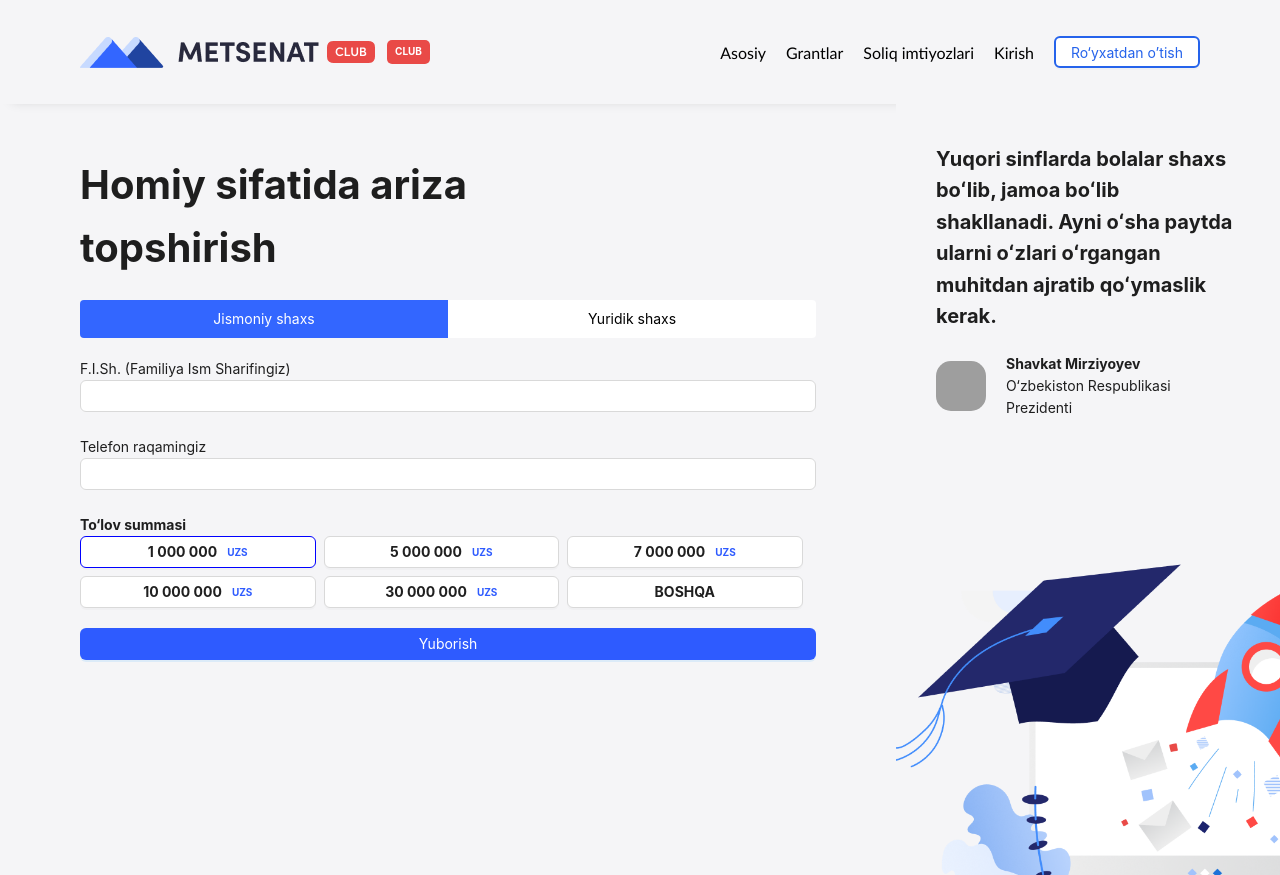
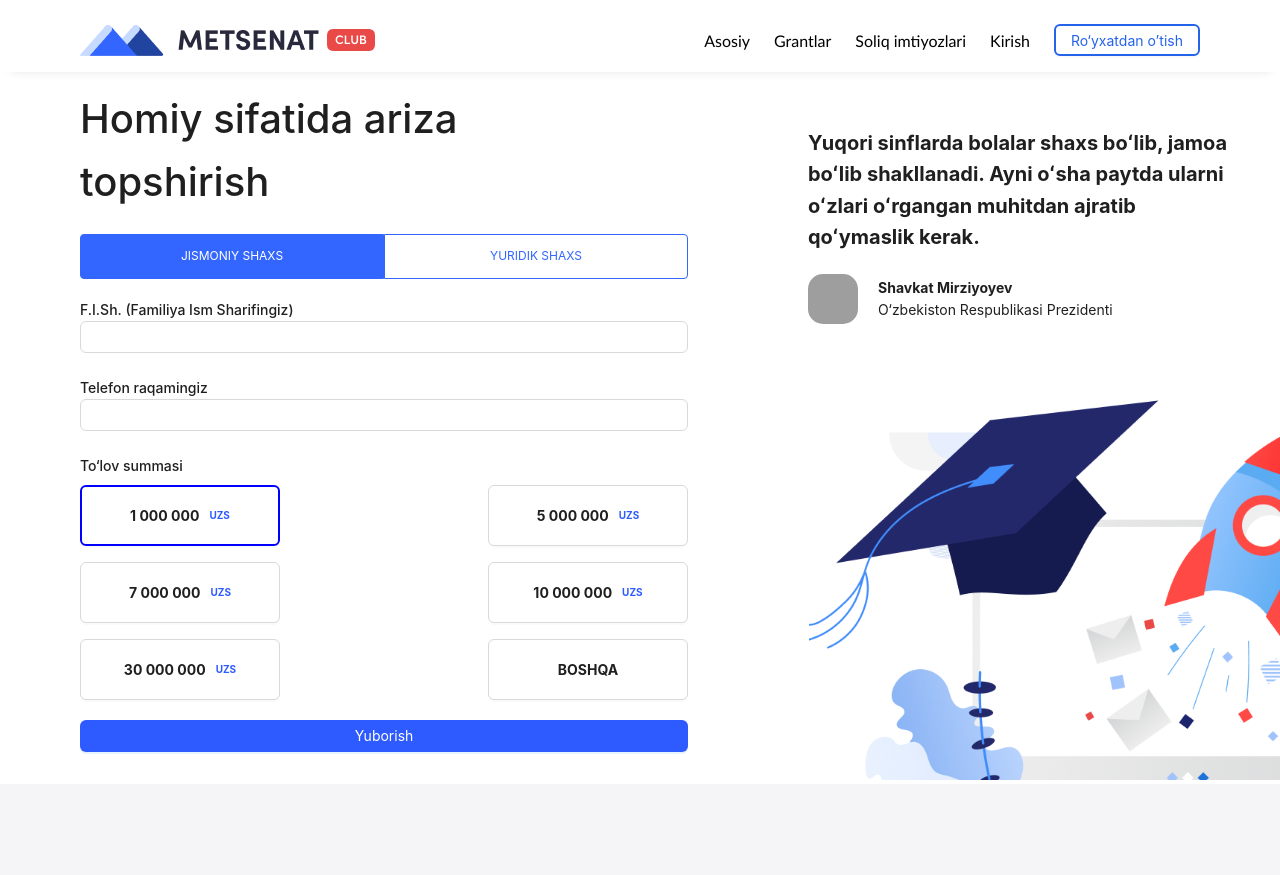
Before and after one commit to Alpen-Gold/metsenat-clud-admin, a React (Create React App) app: page / in a window 1280 px wide. After the commit the page ends 800 px from the top, so only its background shows below. Built offline with nearby package versions, Linux system fonts and the light colour scheme; grey boxes are pictures that could not be loaded.

Commit message:
edit project

```diff
--- a/src/App.js
+++ b/src/App.js
@@ -47,7 +47,10 @@ function App() {
             element={<LoginPage setUserActivited={setUserActivited} />}
           ></Route>
 
-          <Route path={"admin"} element={<Layout />}>
+          <Route
+            path={"admin"}
+            element={<Layout setUserActivited={setUserActivited} />}
+          >
             <Route path={"sponsors"} element={<Sponsors />}></Route>
             <Route path={"students"} element={<Students />}></Route>
             <Route path={"dashboard"} element={<Dashboard />}></Route>
--- a/src/components/mini-components/layout.js
+++ b/src/components/mini-components/layout.js
@@ -3,10 +3,10 @@ import Drawer from "./drawer";
 import * as React from "react";
 import { Outlet } from "react-router-dom";
 
-export const Layout = ({ children }) => {
+export const Layout = (props) => {
   return (
     <>
-      <Header />
+      <Header setUserActivited={props.setUserActivited} />
       <Drawer />
       <Outlet />
     </>
--- a/src/components/mini-components/tab.js
+++ b/src/components/mini-components/tab.js
@@ -12,3 +12,11 @@ export const StyledTab = styled(Radio.Group)`
     }
   }
 `;
+
+export const TableTr = styled.div`
+  .ant-table-row,
+  .ant-table-row-level-0 {
+    margin: 10px 0;
+    padding: 10px 0;
+  }
+`;
--- a/src/login/login-page.js
+++ b/src/login/login-page.js
@@ -103,7 +103,7 @@ function LoginPage(props) {
 
               {/* <form> */}
               <div className="flex flex-col-reverse">
-                <input
+                <Input
                   name="email"
                   value={loginEmail}
                   onChange={(e) => changeLogin(e.target.name, e.target.value)}
@@ -125,7 +125,7 @@ function LoginPage(props) {
               </div>
 
               <div className="flex flex-col-reverse mt-4">
-                <input
+                <Input
                   type="password"
                   value={loginPassword}
                   name="password"
--- a/src/pages/home-page.js
+++ b/src/pages/home-page.js
@@ -46,192 +46,28 @@ function HomePage(props) {
   };
 
   return (
-    <>
-      <nav className="flex items-center justify-between">
-        <div className=""></div>
-      </nav>
-
-      {/* <Row>
-        <Col span={14}>
-          <div className="bg-white min-h-[100vh] p-10  px-28">
-            <h1 className="mb-10">Homiy sifatida ariza topshirish</h1>
-
-            <StyledTab>
-              <Radio.Button
-                value="dashboard"
-                className=" min-w-[300px] text-center"
-                onClick={() => setTypeSponsor("jismoniy")}
-              >
-                Jismoniy shaxs
-              </Radio.Button>
-              <Radio.Button
-                value="sponsors"
-                className=" min-w-[300px] text-center"
-                onClick={() => setTypeSponsor("yuridik")}
-              >
-                Yuridik shaxs
-              </Radio.Button>
-            </StyledTab>
-
-            <Form onFinish={onFinish} className="mt-10">
-              <Form.Item
-                label="F.I.Sh. (Familiya Ism Sharifingiz)"
-                name="fullName"
-                rules={[
-                  {
-                    required: true,
-                    message: "Please input your username!",
-                  },
-                ]}
-              >
-                <Input />
-              </Form.Item>
-
-              <Form.Item
-                label="Telefon raqamingiz"
-                name="phone"
-                rules={[
-                  {
-                    required: true,
-                    message: "Telefon raqamingiz!",
-                  },
-                ]}
-              >
-                <Input />
-              </Form.Item>
-
-              <div className=" mt-14">
-                <label htmlFor="" className="font-bold">
-                  To‘lov summasi
-                </label>
-
-                <div className="flex  items-center justify-center gap-6 mt-4">
-                  <span
-                    className={`btn-style ${
-                      activeButton === 1000000 ? "activeBtn" : ""
-                    }`}
-                    onClick={() => {
-                      setPriceValue(1000000);
-                      setActiveButton(1000000);
-                    }}
-                  >
-                    1 000 000
-                  </span>
-                  <span
-                    className={`btn-style ${
-                      activeButton === 5000000 ? "activeBtn" : ""
-                    }`}
-                    onClick={() => {
-                      setPriceValue(5000000);
-                      setActiveButton(5000000);
-                    }}
-                  >
-                    5 000 000
-                  </span>
-                  <span
-                    className={`btn-style ${
-                      activeButton === 7000000 ? "activeBtn" : ""
-                    }`}
-                    onClick={() => {
-                      setPriceValue(7000000);
-                      setActiveButton(7000000);
-                    }}
-                  >
-                    7 000 000
-                  </span>
-                </div>
-
-                <div className="flex  items-center justify-center gap-6 my-6">
-                  <span
-                    className={`btn-style ${
-                      activeButton === 10000000 ? "activeBtn" : ""
-                    }`}
-                    onClick={() => {
-                      setPriceValue(10000000);
-                      setActiveButton(10000000);
-                    }}
-                  >
-                    10 000 000
-                  </span>
-                  <span
-                    className={`btn-style ${
-                      activeButton === 30000000 ? "activeBtn" : ""
-                    }`}
-                    onClick={() => {
-                      setPriceValue(30000000);
-                      setActiveButton(30000000);
-                    }}
-                  >
-                    30 000 000
-                  </span>
-                  <span
-                    className={`btn-style ${
-                      activeButton === "Boshqa" ? "activeBtn" : ""
-                    }`}
-                  >
-                    Boshqa
-                  </span>
-                </div>
-              </div>
-
-              {typeSponsor === "yuridik" ? (
-                <Form.Item label="Tashkilot nomi" name="projectName">
-                  <Input />
-                </Form.Item>
-              ) : null}
-
-              <Form.Item className="w-100 text-center">
-                <Button
-                  type="primary"
-                  htmlType="submit"
-                  className=" min-w-[100%]"
-                >
-                  Submit
-                </Button>
-              </Form.Item>
-            </Form>
-          </div>
-        </Col>
-
-        <Col span={10}>
-          <div className="bg-[#F5F5F7] min-h-[100vh]  p-10  px-28">
-            <p className="font-bold" style={{ fontSize: "20px" }}>
-              Yuqori sinflarda bolalar shaxs boʻlib, jamoa boʻlib shakllanadi.
-              Ayni oʻsha paytda ularni oʻzlari oʻrgangan muhitdan ajratib
-              qoʻymaslik kerak.
-            </p>
-          </div>
-        </Col>
-      </Row> */}
-
-      {/* element --------------------------------------------------- */}
-
+    <div className="bg-white">
       <div
-        className={"flex justify-between items-center py-5 px-20"}
+        className={"flex justify-between items-center  pt-2 px-20 z-50 mb-4"}
         style={{
           boxShadow: "1px 7px 12px -11px rgba(0, 0, 0, 0.2)",
+          background: "white",
         }}
       >
-        <div className={"flex items-center gap-3"}>
-          <img src={require("../image/Group 18785.png")} alt="logo" />
-          <div
-            className={"py-1 px-2"}
-            style={{ backgroundColor: "#E94A47", borderRadius: 5 }}
-          >
-            <Typography
-              style={{ fontSize: 10, color: "#fff", fontWeight: "bold" }}
-            >
-              CLUB
-            </Typography>
-          </div>
+        <div className={"flex items-center gap-3 "}>
+          <img
+            src={require("../image/Group 18785.png")}
+            alt="logo"
+            className=" w-[100%]"
+          />
         </div>
         <div>
-          <ul className={"flex items-center gap-5"}>
-            <li className={"cursor-pointer"}>Asosiy</li>
-            <li className={"cursor-pointer"}>Grantlar</li>
-            <li className={"cursor-pointer"}>Soliq imtiyozlari</li>
+          <ul className={"flex items-center gap-6 "}>
+            <li className={"cursor-pointer font-[500]"}>Asosiy</li>
+            <li className={"cursor-pointer font-[500]"}>Grantlar</li>
+            <li className={"cursor-pointer font-[500]"}>Soliq imtiyozlari</li>
             <li
-              className={"flex items-center gap-1 cursor-pointer"}
+              className={"flex items-center gap-1 cursor-pointer font-[500]"}
               onClick={() => navigate("/admin")}
             >
               Kirish
@@ -244,16 +80,18 @@ function HomePage(props) {
           </ul>
         </div>
       </div>
-      <div className={"flex"}>
+      <div className="flex bg-white">
         <div
           style={{
-            height: "calc(100vh - 10vh)",
-            width: "70%",
-            padding: "50px 80px",
+            minHeight: "calc(100vh - 13vh)",
+            width: "60%",
+            padding: "0 80px",
+
+            background: "white",
           }}
         >
           <Typography
-            className={"font-bold"}
+            className={"font-[500]"}
             style={{ fontSize: 40, width: 500 }}
           >
             Homiy sifatida ariza topshirish
@@ -263,35 +101,43 @@ function HomePage(props) {
             <div className={"flex items-center mt-5"}>
               <div
                 className={
-                  "border border-blue-500 py-2 text-center rounded-s cursor-pointer"
+                  "border border-blue-500 py-3 text-center rounded-s cursor-pointer uppercase"
                 }
                 style={{
                   backgroundColor: typeSponsor === "jismoniy" ? "#36F" : "#fff",
-                  color: typeSponsor === "jismoniy" ? "#fff" : "black",
+                  color: typeSponsor === "jismoniy" ? "#fff" : "#36F",
                   width: "50%",
+                  border:
+                    typeSponsor === "jismoniy"
+                      ? "1px solid #36F"
+                      : "1px solid #36F",
                 }}
                 onClick={() => setTypeSponsor("jismoniy")}
               >
-                Jismoniy shaxs
+                <p className="text-[12px] p-0 m-0">Jismoniy shaxs</p>
               </div>
               <div
                 className={
-                  "border border-blue-500 py-2 text-center rounded-e cursor-pointer"
+                  "border border-blue-500 py-3 text-center rounded-e cursor-pointer uppercase"
                 }
                 style={{
                   backgroundColor: typeSponsor === "yuridik" ? "#36F" : "#fff",
-                  color: typeSponsor === "yuridik" ? "#fff" : "black",
+                  color: typeSponsor === "yuridik" ? "#fff" : "#36F",
+                  border:
+                    typeSponsor === "yuridik"
+                      ? "1px solid #36F"
+                      : "1px solid #36F",
                   width: "50%",
                 }}
                 onClick={() => setTypeSponsor("yuridik")}
               >
-                Yuridik shaxs
+                <p className="text-[12px] p-0 m-0">Yuridik shaxs</p>
               </div>
             </div>
 
             <div className={"mt-5"}>
               <div>
-                <label className={"text-bold"}>
+                <label className={"font-[500]"}>
                   F.I.Sh. (Familiya Ism Sharifingiz)
                   <Form.Item
                     name="fullName"
@@ -307,7 +153,7 @@ function HomePage(props) {
                 </label>
               </div>
               <div className={"mt-5"}>
-                <label className={"text-bold"}>
+                <label className={"font-[500]"}>
                   Telefon raqamingiz
                   <Form.Item
                     name="phone"
@@ -323,13 +169,19 @@ function HomePage(props) {
                 </label>
               </div>
             </div>
-            <Typography className={"mt-3 font-bold"}>To‘lov summasi</Typography>
-            <div style={{ width: "100%" }} className={"flex flex-wrap gap-2"}>
+            <Typography className={"mt-3 mb-2 font-[500]"}>
+              To‘lov summasi
+            </Typography>
+            <div
+              style={{ width: "100%" }}
+              className={"flex flex-wrap gap-4 justify-between  "}
+            >
               <Button
                 style={{
-                  width: "32%",
+                  minWidth: "200px",
+                  minHeight: "61px",
                   fontWeight: "bold",
-                  border: priceValue === 1000000 ? "1px solid blue" : "",
+                  border: priceValue === 1000000 ? "2px solid blue" : "",
                 }}
                 onClick={() => {
                   setAnother(false);
@@ -349,9 +201,10 @@ function HomePage(props) {
               </Button>
               <Button
                 style={{
-                  width: "32%",
+                  minWidth: "200px",
+                  minHeight: "61px",
                   fontWeight: "bold",
-                  border: priceValue === 5000000 ? "1px solid blue" : "",
+                  border: priceValue === 5000000 ? "2px solid blue" : "",
                 }}
                 onClick={() => {
                   setAnother(false);
@@ -371,9 +224,10 @@ function HomePage(props) {
               </Button>
               <Button
                 style={{
-                  width: "32%",
+                  minWidth: "200px",
+                  minHeight: "61px",
                   fontWeight: "bold",
-                  border: priceValue === 7000000 ? "1px solid blue" : "",
+                  border: priceValue === 7000000 ? "2px solid blue" : "",
                 }}
                 onClick={() => {
                   setAnother(false);
@@ -393,9 +247,10 @@ function HomePage(props) {
               </Button>
               <Button
                 style={{
-                  width: "32%",
+                  minWidth: "200px",
+                  minHeight: "61px",
                   fontWeight: "bold",
-                  border: priceValue === 10000000 ? "1px solid blue" : "",
+                  border: priceValue === 10000000 ? "2px solid blue" : "",
                 }}
                 onClick={() => {
                   setAnother(false);
@@ -415,9 +270,10 @@ function HomePage(props) {
               </Button>
               <Button
                 style={{
-                  width: "32%",
+                  minWidth: "200px",
+                  minHeight: "61px",
                   fontWeight: "bold",
-                  border: priceValue === 30000000 ? "1px solid blue" : "",
+                  border: priceValue === 30000000 ? "2px solid blue" : "",
                 }}
                 onClick={() => {
                   setAnother(false);
@@ -437,9 +293,10 @@ function HomePage(props) {
               </Button>
               <Button
                 style={{
-                  width: "32%",
+                  minWidth: "200px",
+                  minHeight: "61px",
                   fontWeight: "bold",
-                  border: priceValue === "Boshqa" ? "1px solid blue" : "",
+                  border: priceValue === "Boshqa" ? "2px solid blue" : "",
                 }}
                 onClick={() => {
                   setAnother(true);
@@ -454,9 +311,9 @@ function HomePage(props) {
             </div>
             {typeSponsor === "yuridik" && (
               <div className={"mt-5"}>
-                <label className={"text-bold"}>
+                <label className={"font-[500]"}>
                   Tashkilot nomi
-                  <Form.Item label="Tashkilot nomi" name="projectName">
+                  <Form.Item name="projectName">
                     <Input />
                   </Form.Item>
                 </label>
@@ -481,9 +338,8 @@ function HomePage(props) {
         </div>
         <div
           style={{
-            backgroundColor: "#F5F5F7",
-            width: "30%",
-            height: "calc(100vh - 10vh)",
+            width: "40%",
+            minHeight: "calc(100vh - 13vh)",
           }}
         >
           <div>
@@ -521,16 +377,18 @@ function HomePage(props) {
                 height: "52vh",
               }}
             >
-              <img
-                style={{ width: "100%" }}
-                src={require("../image/clip-work-searches 1 (1).png")}
-                alt="rasm"
-              />
+              <div className="  h-[440px]">
+                <img
+                  style={{ width: "100%", height: "100%" }}
+                  src={require("../image/clip-work-searches 1 (1).png")}
+                  alt="rasm"
+                />
+              </div>
             </div>
           </div>
         </div>
       </div>
-    </>
+    </div>
   );
 }
 
--- a/src/pages/sponsors.js
+++ b/src/pages/sponsors.js
@@ -3,7 +3,7 @@ import React, { useEffect, useMemo, useState } from "react";
 import { Radio, Button, Table, Badge, Tag, Typography } from "antd";
 import { SponsorsData } from "../data/sponsors";
 import dayjs from "dayjs";
-import { StyledTab } from "../components/mini-components/tab";
+import { StyledTab, TableTr } from "../components/mini-components/tab";
 import { useSelector } from "react-redux";
 import { EyeOutlined } from "@ant-design/icons";
 import { SecondaryHeader } from "../components/project-components/secondary-header";
@@ -127,6 +127,7 @@ export const Sponsors = () => {
     <>
       <SecondaryHeader tab={"sponsors"} />
       <Container className="mt-10">
+        <TableTr>
           <Table
             dataSource={sponsorsItem.filter((item) =>
               item.fullName
@@ -138,6 +139,7 @@ export const Sponsors = () => {
               pageSize: 10,
             }}
           />
+        </TableTr>
       </Container>
     </>
   );
--- a/src/pages/students.js
+++ b/src/pages/students.js
@@ -104,6 +104,7 @@ export const Students = () => {
             + Talaba qo‘shish
           </Tag>
         </div>
+
         <Table
           dataSource={students.filter((item) =>
             item.fullName
```
Also changed, not shown: src/components/mini-components/header.js (+5 -3 lines), src/components/project-components/secondary-header.js (+19 -4 lines). Lines whose indentation alone changed are shown as unchanged.
